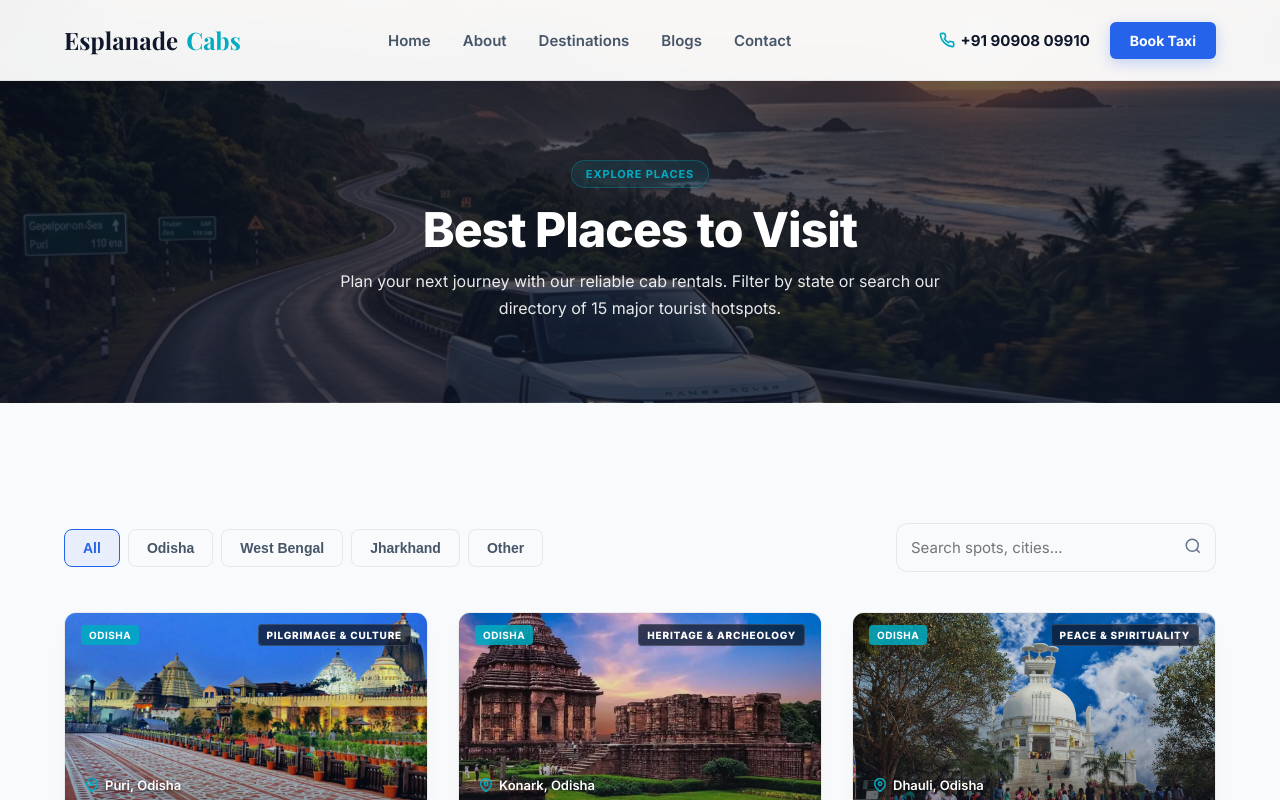
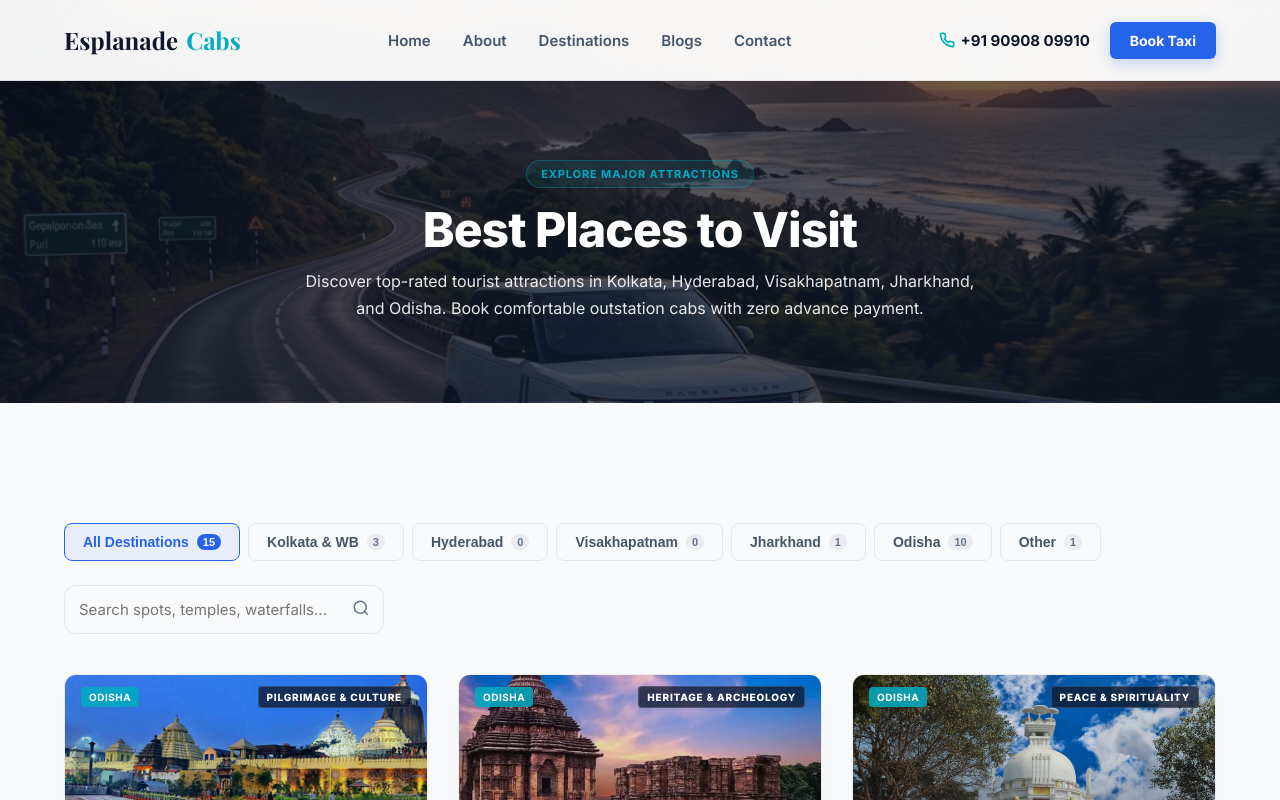
Before and after one commit to satyasandhya97/esplanadecab, a Next.js app: page /destinations in a window 1280 px wide. Shown: the top 800 px of the page. Built offline with nearby package versions, Linux system fonts and the light colour scheme; a web font is replaced by a local one.

Commit message:
Implement data schemas for blogs and destinations and add a vehicle carousel component.

```diff
--- a/src/app/destinations/page.tsx
+++ b/src/app/destinations/page.tsx
@@ -1,10 +1,20 @@
 'use client';
 
 import React, { useState } from 'react';
-import { destinations } from '@/data/destinations';
+import { destinations, Destination } from '@/data/destinations';
 import DestinationCard from '@/components/destination-card';
 
-type RegionFilter = 'All' | 'Odisha' | 'West Bengal' | 'Jharkhand' | 'Other';
+type RegionFilter = 'All' | 'West Bengal' | 'Hyderabad' | 'Visakhapatnam' | 'Jharkhand' | 'Odisha' | 'Other';
+
+const filterTabs: { label: string; value: RegionFilter }[] = [
+  { label: 'All Destinations', value: 'All' },
+  { label: 'Kolkata & WB', value: 'West Bengal' },
+  { label: 'Hyderabad', value: 'Hyderabad' },
+  { label: 'Visakhapatnam', value: 'Visakhapatnam' },
+  { label: 'Jharkhand', value: 'Jharkhand' },
+  { label: 'Odisha', value: 'Odisha' },
+  { label: 'Other', value: 'Other' },
+];
 
 export default function DestinationsPage() {
   const [activeTab, setActiveTab] = useState<RegionFilter>('All');
@@ -13,12 +23,13 @@ export default function DestinationsPage() {
   // Filter logic
   const filteredDestinations = destinations.filter((dest) => {
     const matchesRegion = activeTab === 'All' ||
-      (activeTab === 'Other' && dest.region !== 'Odisha' && dest.region !== 'West Bengal' && dest.region !== 'Jharkhand') ||
+      (activeTab === 'Other' && !['West Bengal', 'Hyderabad', 'Visakhapatnam', 'Jharkhand', 'Odisha'].includes(dest.region)) ||
       dest.region === activeTab;
 
     const matchesSearch = dest.name.toLowerCase().includes(searchQuery.toLowerCase()) ||
       dest.location.toLowerCase().includes(searchQuery.toLowerCase()) ||
-      dest.category.toLowerCase().includes(searchQuery.toLowerCase());
+      dest.category.toLowerCase().includes(searchQuery.toLowerCase()) ||
+      (dest.highlights && dest.highlights.some(h => h.toLowerCase().includes(searchQuery.toLowerCase())));
 
     return matchesRegion && matchesSearch;
   });
@@ -39,12 +50,12 @@ export default function DestinationsPage() {
         }}
       >
         <div className="container">
-          <span className="glow-badge" style={{ marginBottom: '12px', color: 'var(--accent-teal)', background: 'rgba(0,172,193,0.1)', borderColor: 'rgba(0,172,193,0.3)' }}>Explore Places</span>
+          <span className="glow-badge" style={{ marginBottom: '12px', color: 'var(--accent-teal)', background: 'rgba(0,172,193,0.1)', borderColor: 'rgba(0,172,193,0.3)' }}>Explore Major Attractions</span>
           <h1 style={{ fontSize: '48px', fontWeight: '800', marginBottom: '8px', color: '#FFFFFF' }}>
             Best Places to Visit
           </h1>
-          <p style={{ fontSize: '16px', color: 'rgba(255, 255, 255, 0.9)', maxWidth: '600px', margin: '0 auto' }}>
-            Plan your next journey with our reliable cab rentals. Filter by state or search our directory of 15 major tourist hotspots.
+          <p style={{ fontSize: '16px', color: 'rgba(255, 255, 255, 0.9)', maxWidth: '680px', margin: '0 auto' }}>
+            Discover top-rated tourist attractions in Kolkata, Hyderabad, Visakhapatnam, Jharkhand, and Odisha. Book comfortable outstation cabs with zero advance payment.
           </p>
         </div>
       </section>
@@ -67,10 +78,15 @@ export default function DestinationsPage() {
           >
             {/* Region Tabs */}
             <div style={{ display: 'flex', gap: '8px', flexWrap: 'wrap' }}>
-              {(['All', 'Odisha', 'West Bengal', 'Jharkhand', 'Other'] as RegionFilter[]).map((tab) => (
+              {filterTabs.map((tab) => {
+                const count = tab.value === 'All'
+                  ? destinations.length
+                  : destinations.filter(d => tab.value === 'Other' ? !['West Bengal', 'Hyderabad', 'Visakhapatnam', 'Jharkhand', 'Odisha'].includes(d.region) : d.region === tab.value).length;
+
+                return (
                   <button
-                  key={tab}
-                  onClick={() => setActiveTab(tab)}
+                    key={tab.value}
+                    onClick={() => setActiveTab(tab.value)}
                     style={{
                       padding: '10px 18px',
                       borderRadius: '8px',
@@ -78,22 +94,37 @@ export default function DestinationsPage() {
                       fontWeight: '600',
                       cursor: 'pointer',
                       border: '1px solid',
-                    borderColor: activeTab === tab ? 'var(--accent-gold)' : 'rgba(15, 23, 42, 0.08)',
-                    background: activeTab === tab ? 'rgba(37, 99, 235, 0.08)' : 'transparent',
-                    color: activeTab === tab ? 'var(--accent-gold)' : 'var(--text-secondary)',
-                    transition: 'var(--transition-smooth)'
+                      borderColor: activeTab === tab.value ? 'var(--accent-gold)' : 'rgba(15, 23, 42, 0.08)',
+                      background: activeTab === tab.value ? 'rgba(37, 99, 235, 0.08)' : 'transparent',
+                      color: activeTab === tab.value ? 'var(--accent-gold)' : 'var(--text-secondary)',
+                      transition: 'var(--transition-smooth)',
+                      display: 'inline-flex',
+                      alignItems: 'center',
+                      gap: '8px'
                     }}
                   >
-                  {tab}
+                    <span>{tab.label}</span>
+                    <span
+                      style={{
+                        fontSize: '11px',
+                        padding: '2px 6px',
+                        borderRadius: '9999px',
+                        background: activeTab === tab.value ? 'var(--accent-gold)' : 'rgba(15, 23, 42, 0.06)',
+                        color: activeTab === tab.value ? '#FFFFFF' : 'var(--text-muted)'
+                      }}
+                    >
+                      {count}
+                    </span>
                   </button>
-              ))}
+                );
+              })}
             </div>
 
             {/* Live Search Bar */}
             <div style={{ position: 'relative', width: '100%', maxWidth: '320px' }}>
               <input
                 type="text"
-                placeholder="Search spots, cities..."
+                placeholder="Search spots, temples, waterfalls..."
                 value={searchQuery}
                 onChange={(e) => setSearchQuery(e.target.value)}
                 className="form-input"
@@ -109,7 +140,7 @@ export default function DestinationsPage() {
 
           {/* Grid display */}
           {filteredDestinations.length > 0 ? (
-            <div style={{ display: 'grid', gridTemplateColumns: 'repeat(auto-fill, minmax(300px, 1fr))', gap: '30px' }}>
+            <div style={{ display: 'grid', gridTemplateColumns: 'repeat(auto-fill, minmax(320px, 1fr))', gap: '30px' }}>
               {filteredDestinations.map((dest) => (
                 <div key={dest.id}>
                   <DestinationCard destination={dest} />
--- a/src/components/destination-card.tsx
+++ b/src/components/destination-card.tsx
@@ -7,7 +7,8 @@ interface DestinationCardProps {
   destination: Destination;
 }
 
-const getDestinationImage = (id: string) => {
+const getDestinationImage = (destination: Destination) => {
+  if (destination.image) return destination.image;
   const images: Record<string, string> = {
     'jagannath-temple': '/assests/jagannathpuri-L897Iz2Y.jpg',
     'konark-sun-temple': '/assests/suntempleKonark-gJAyjDUN.jpg',
@@ -25,7 +26,7 @@ const getDestinationImage = (id: string) => {
     'satkosia-gorge': '/assests/Satkosia-0fnPzX2M.jpg',
     'chitrakoot-falls': '/assests/chitrakotwaterfalls-u9qgl7JW.jpg',
   };
-  return images[id] || '/assests/jagannathpuri-L897Iz2Y.jpg';
+  return images[destination.id] || '/assests/jagannathpuri-L897Iz2Y.jpg';
 };
 
 // Generate deterministic star rating based on destination name length
@@ -38,7 +39,7 @@ const getMockRating = (name: string) => {
 
 export default function DestinationCard({ destination }: DestinationCardProps) {
   const { rating, reviewsCount } = getMockRating(destination.name);
-  const imageUrl = getDestinationImage(destination.id);
+  const imageUrl = getDestinationImage(destination);
 
   const handleQuickBook = () => {
     // Scroll to the booking form
```
Also changed, not shown: src/app/blogs/%5Bslug%5D/page.tsx (+92 -23 lines). Lines whose indentation alone changed are shown as unchanged.
